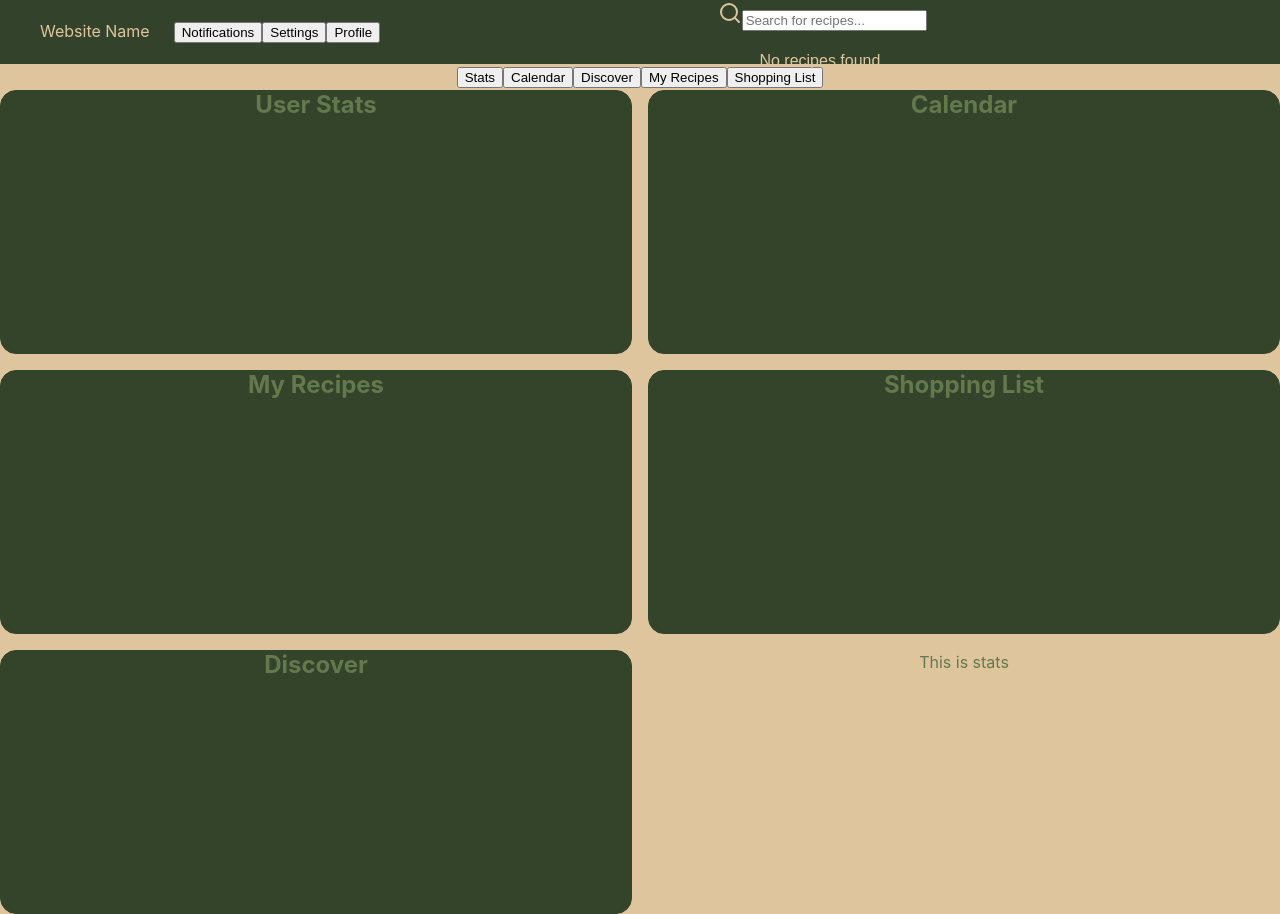
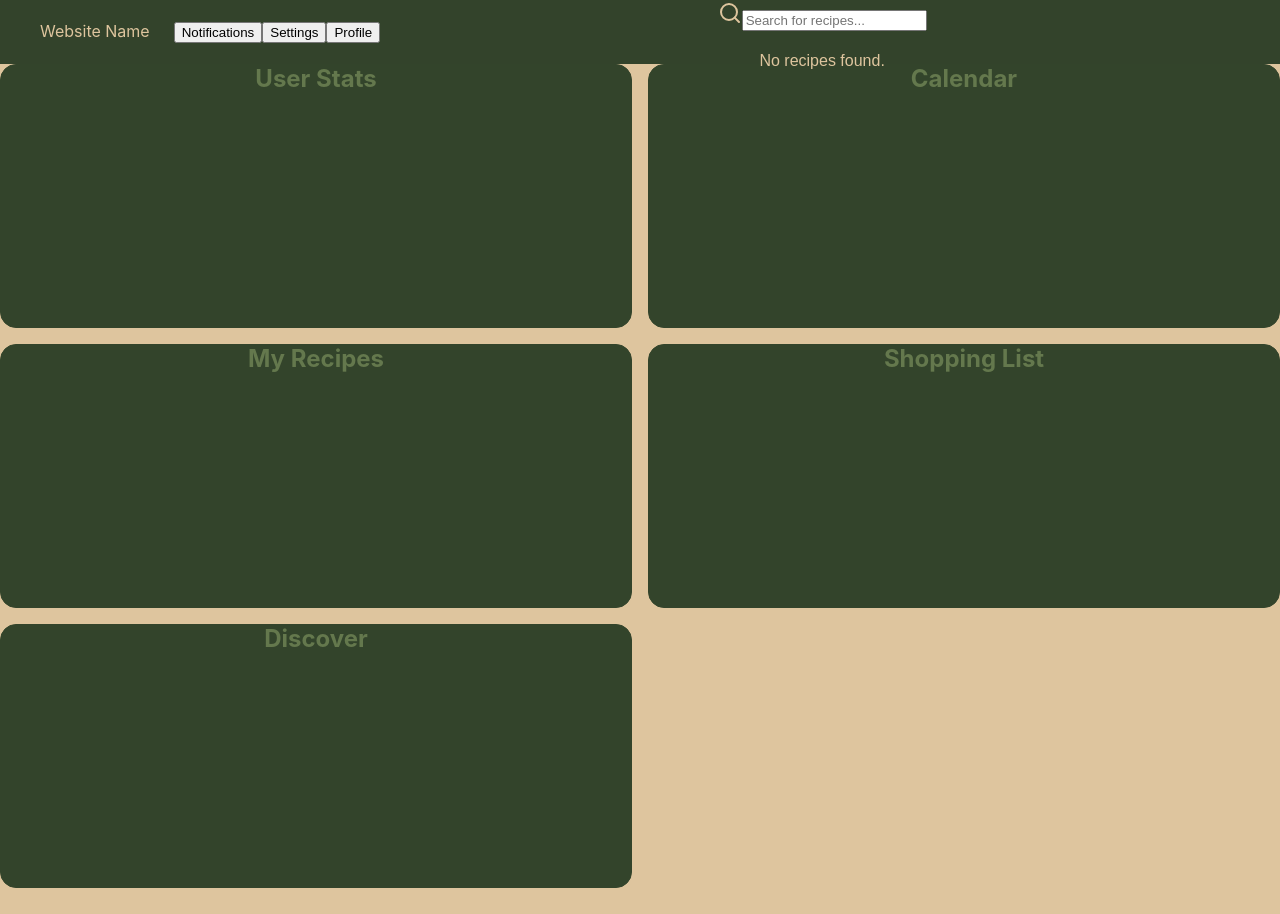
Before and after one commit to 498SeniorCapstone/SeniorCapstone, a React (Vite) app: page / in a window 1280 px wide. After the commit the page ends 888 px from the top, so only its background shows below. Built offline with nearby package versions, Linux system fonts and the light colour scheme.

Commit message:
page navigation for widgets

```diff
--- a/src/App.tsx
+++ b/src/App.tsx
@@ -12,17 +12,6 @@ function App() {
 
   //navigation
   const navigate = useNavigate();
-
-  //tab rendering/navigation state
-  const [activeTab, setActiveTab] = useState<string>(() => {
-    return localStorage.getItem('activeTab') || 'stats';
-  });
-
-  //save tab
-  useEffect(() => {
-    localStorage.setItem('activeTab', activeTab);
-  }, [activeTab]);
-
 
   return (
     <div className="Dashboard">
@@ -43,46 +32,30 @@ function App() {
         </div> */}
         <Search_Engine />
       </header>
-
-      <nav className="site-nav" aria-label="Main navigation">
-        {/*add clickability to the following tabs*/}
-        <button aria-label="stats" onClick={() => setActiveTab('stats')}>Stats</button>
-        <button aria-label="calendar" onClick={() => setActiveTab('calendar')}>Calendar</button>
-        <button aria-label="discover" onClick={() => setActiveTab('discover')}>Discover</button>
-        <button aria-label="my-recipes" onClick={() => setActiveTab('my-recipes')}>My Recipes</button>
-        {/* {<button aria-label="learn" onClick={() => setActiveTab('learn')}>Learn</button> */}
-        <button aria-label="shopping-list" onClick={() => setActiveTab('shopping-list')}>Shopping List</button>
-      </nav>
     </div>
 
     <main>
 
       <div className="widget-grid" id="widget-grid">
         <section id="stats" className="widget">
-          <h2>User Stats</h2>
+          <h2 onClick={() => navigate('/Stats')}>User Stats</h2>
         </section>
 
         <section id="calendar" className="widget">
-          <h2>Calendar</h2>
+          <h2 onClick={() => navigate('/Calendar')}>Calendar</h2>
         </section>
 
         <section id="my-recipes" className="widget">
-          <h2>My Recipes</h2>
+          <h2 onClick={() => navigate('/My-Recipes')}>My Recipes</h2>
         </section>
 
         <section id="shopping-list" className="widget">
-          <h2>Shopping List</h2>
+          <h2 onClick={() => navigate('/Shopping-List')}>Shopping List</h2>
         </section>
 
         <section id="discover" className="widget discover-panel">
-          <h2>Discover</h2>
+          <h2 onClick={() => navigate('/Discover')}>Discover</h2>
         </section>
-
-        {activeTab === 'stats' && <Stats />}
-        {activeTab === 'calendar' && <Calendar />}
-        {activeTab === 'discover' && <Discover />}
-        {activeTab === 'my-recipes' && <My_Recipes />}
-        {activeTab === 'shopping-list' && <Shopping_List />}
       </div>
     </main>
 
--- a/src/main.tsx
+++ b/src/main.tsx
@@ -6,6 +6,11 @@ import {HashRouter, Route, Routes} from "react-router-dom";
 import User_Info from "./User_Info/User_Info.tsx";
 import Notifications from './Notifications/Notifications.tsx';
 import Settings from './Settings/Settings.tsx';
+import Stats from './User_Stats/Stats.tsx';
+import Calendar from './Calendar/Calendar.tsx';
+import Discover from './Discover/Discover.tsx';
+import Shopping_List from './Shopping_List/Shopping_List.tsx';
+import My_Recipes from './User_Recipes/My_Receips.tsx';
 
 
 createRoot(document.getElementById('root')!).render(
@@ -17,6 +22,11 @@ createRoot(document.getElementById('root')!).render(
         <Route path="/User-Profile" element={<User_Info />} />
         <Route path="/Notifications" element={<Notifications />} />
         <Route path="/Settings" element={<Settings />} />
+        <Route path="/Stats" element={<Stats />} />
+        <Route path="/Calendar" element={<Calendar />} />
+        <Route path="/Discover" element={<Discover />} />
+        <Route path="/Shopping-List" element={<Shopping_List />} />
+        <Route path="/My-Recipes" element={<My_Recipes />} />
       </Routes>
 
     </HashRouter>
```
